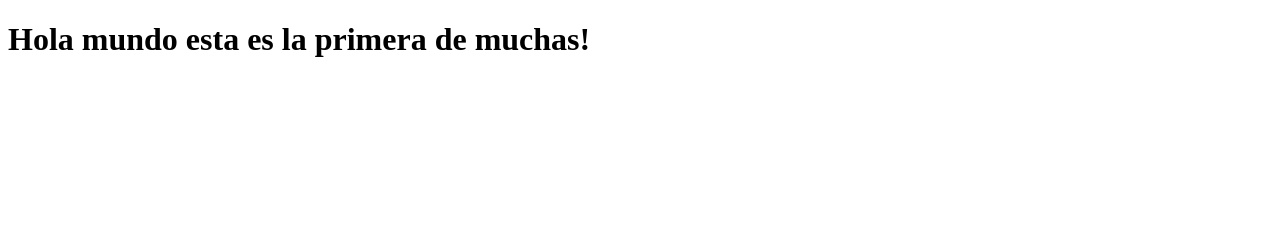
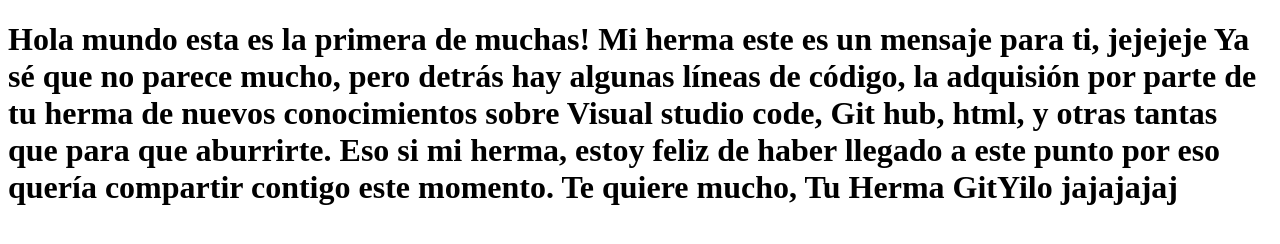
Before and after one commit to GitYilo/Ejemplo-de-VC, a plain HTML site: page index.html in a window 1280 px wide. Drawn offline with Linux system fonts and the light colour scheme.

Commit message:
Mensaje a mi herma

```diff
--- a/index.html
+++ b/index.html
@@ -9,6 +9,9 @@
     <div  >
         <h1 style="text-decoration: blue;">
            Hola mundo esta es la primera de muchas!
+
+           Mi herma este es un mensaje para ti, jejejeje
+           Ya sé que no parece mucho, pero detrás hay algunas líneas de código, la adquisión por parte de tu herma de nuevos conocimientos sobre Visual studio code, Git hub, html, y otras tantas que para que aburrirte. Eso si mi herma, estoy feliz de haber llegado a este punto por eso quería compartir contigo este momento. Te quiere mucho, Tu Herma GitYilo jajajajaj
         </h1>
     </div>
 </body>
```
